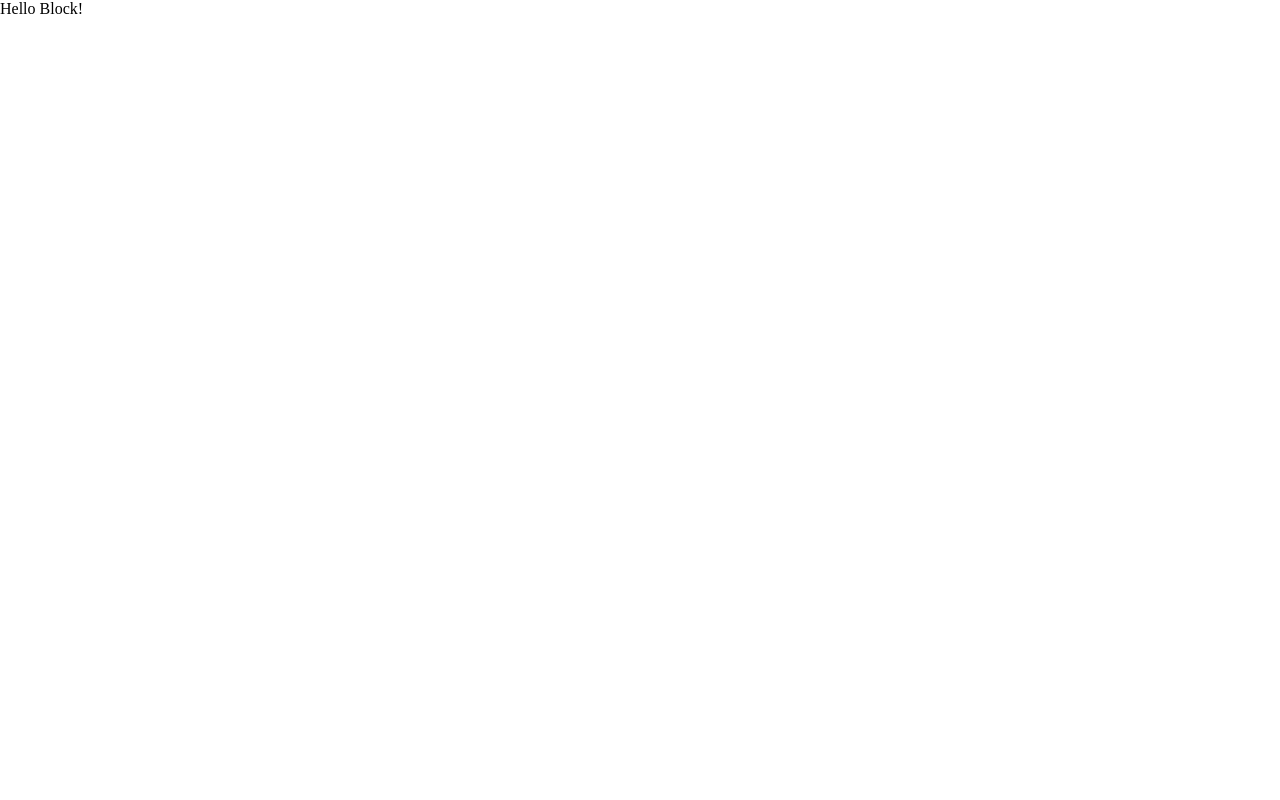
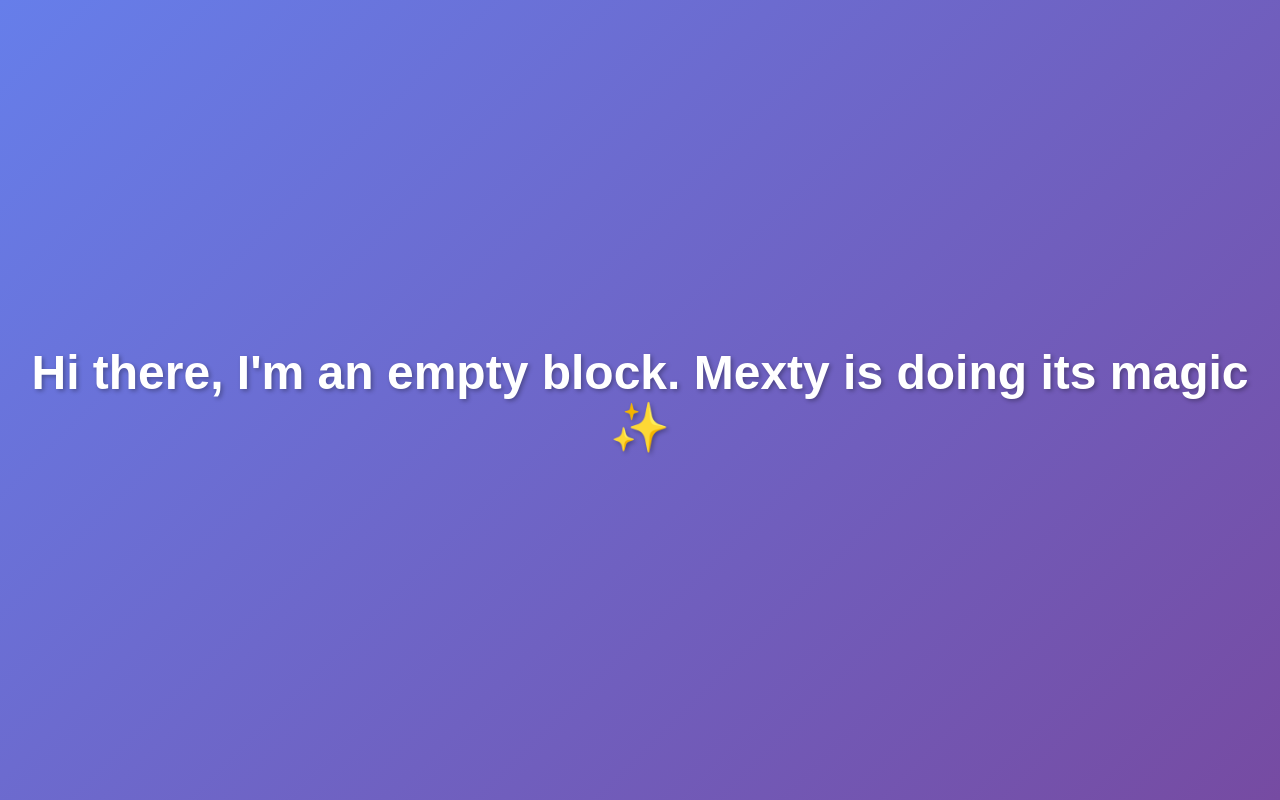
Before and after one commit to fabiensabatie/default-webpack, a React app: page / in a window 1280 px wide. Built offline with nearby package versions, Linux system fonts and the light colour scheme.

Commit message:
Update block.tsx

```diff
--- a/src/block.tsx
+++ b/src/block.tsx
@@ -3,11 +3,26 @@ import React, { useEffect, useState } from 'react';
 interface BlockProps {
 }
 
-const Block: React.FC<BlockProps> = ({}) => {
-
+const Block: React.FC<BlockProps> = () => {
   return (
-    <div>
-      Hello Block!
+    <div style={{
+      display: 'flex',
+      justifyContent: 'center',
+      alignItems: 'center',
+      height: '100vh',
+      fontFamily: 'Arial, sans-serif',
+      background: 'linear-gradient(135deg, #667eea 0%, #764ba2 100%)',
+      margin: 0,
+      color: 'white'
+    }}>
+      <h1 style={{
+        fontSize: '3rem',
+        textAlign: 'center',
+        textShadow: '2px 2px 4px rgba(0,0,0,0.3)',
+        margin: 0
+      }}>
+        Hi there, I'm an empty block. Mexty is doing its magic ✨
+      </h1>
     </div>
   );
 };
```
